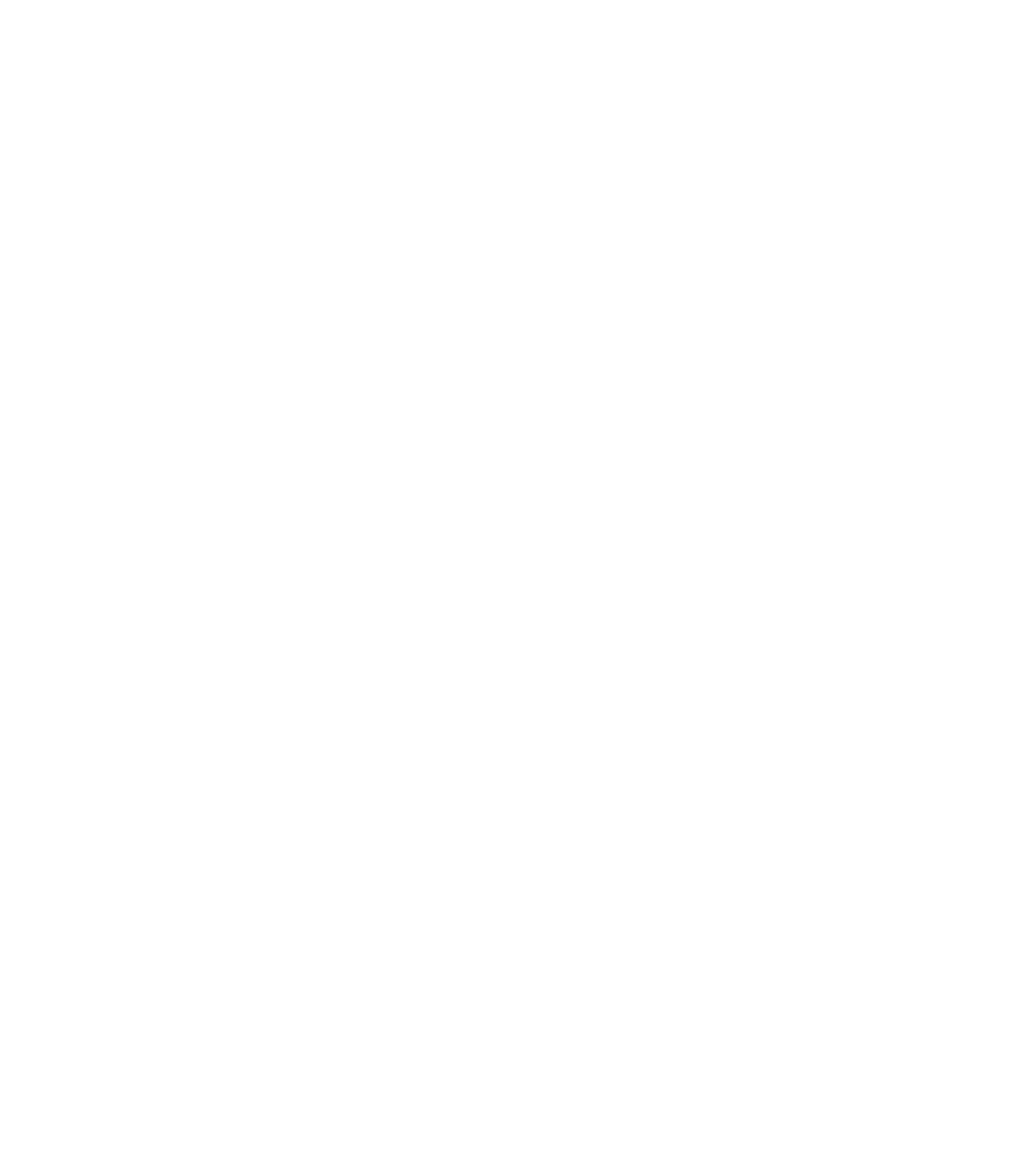
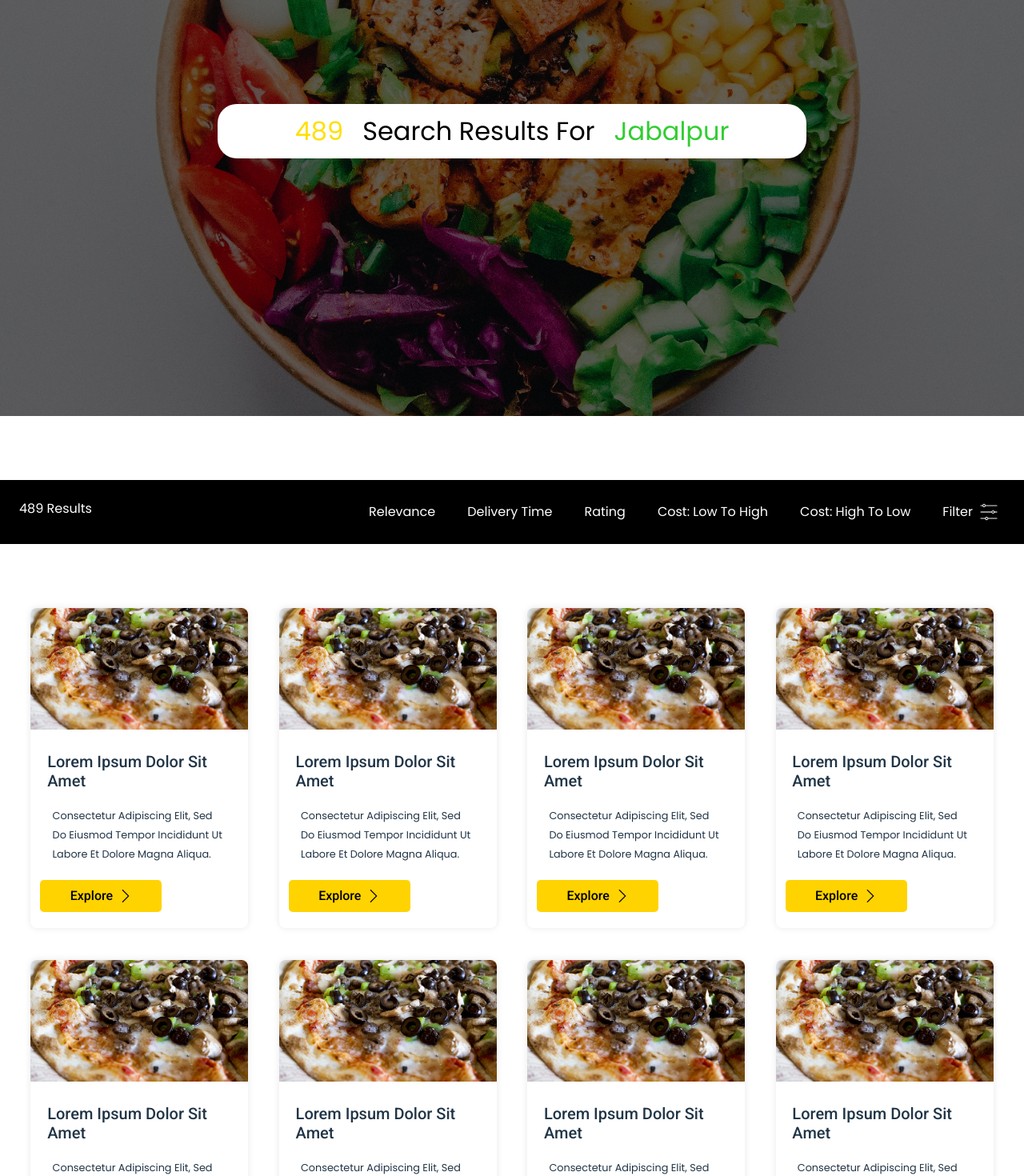
Before and after one commit to Anurag607/zwiggy, a React (Vite) app in the folder ui/: page /results in a window 1280 px wide. Before the commit this address had no page. Shown: the part 280-1750 px from the top of the page at 80% size. Before the commit the page ends 800 px from the top, so only its background shows below. Built offline with nearby package versions, Linux system fonts and the light colour scheme.

Commit message:
feat(ui) : Created Home Page; Restaurant Search Result Page; Cards For Food Items, Restaurants, Features and Categories; Minor Changes to Hero Section and Navbar

```diff
--- a/ui/src/App.tsx
+++ b/ui/src/App.tsx
@@ -50,7 +50,8 @@
         <Route path='/home' element={<Home />} />
         <Route path='/filter' element={<Filter />} />
         <Route path='/card' element={<Cards />} />
-        <Route path='/items' element={<SearchResult />} />
+        <Route path='/results' element={<SearchResult />} />
+        <Route path='/foodItems' element={<SearchResult />} />
       </Routes>
     </BrowserRouter>
   )
--- a/ui/src/components/cards/cards.module.css
+++ b/ui/src/components/cards/cards.module.css
@@ -116,6 +116,7 @@
   gap: 0.5rem;
   font-family: "Roboto", sans-serif;
   font-weight: 500;
+  color: #000000;
 }
 .RestaurantCardWrapper div .addToCart img {
   width: 1rem;
--- a/ui/src/components/cards/cards.module.scss
+++ b/ui/src/components/cards/cards.module.scss
@@ -100,6 +100,7 @@
             @include flex($gap : 0.5rem);
             font-family: 'Roboto', sans-serif;
             font-weight: 500;
+            color: #000000;
             img {
                 width: 1rem;
                 height: 1rem;
--- a/ui/src/components/cards/cards.tsx
+++ b/ui/src/components/cards/cards.tsx
@@ -1,5 +1,6 @@
 import React from 'react'
 import styles from './cards.module.css'
+import { Link } from 'react-router-dom'
 
 const placeholder = {
     heading: 'Lorem ipsum dolor sit amet',
@@ -15,10 +16,12 @@
                 <h3>{props.heading}</h3>
                 <p>{props.content}</p>
                 <div>
-                    <span className={styles.addToCart} id="addToCart">
-                        Explore
-                        <img src="/next.png" alt="addToCart" />
-                    </span>
+                    <Link to='/foodItems'>
+                        <span className={styles.addToCart} id="addToCart">
+                            Explore
+                            <img src="/next.png" alt="addToCart" />
+                        </span>
+                    </Link>
                 </div>
             </section>
         </div>
--- /dev/null
+++ b/ui/src/pages/foodItems/foodItems.module.scss
@@ -0,0 +1,114 @@
+@import url('https://fonts.googleapis.com/css2?family=Poppins:wght@300;400;500;600&family=Roboto:wght@400;500&display=swap');
+
+// background-color: #6b911b;
+// background-color: #819a20;
+// background-color: #d9d40c;
+// background-color: #fce205;
+// background-color: #bc815f;
+// background-color: #ffd300;
+
+@mixin flex($dir : row, $gap : 0rem) {
+    display: flex;
+    flex-direction: $dir;
+    justify-content: center;
+    align-items: center;
+    gap: $gap;
+}
+
+@mixin bg($url : '') {
+    background-image: url($url);
+    background-position: center;
+    background-repeat: no-repeat;
+    background-size: cover;
+}
+
+.searchresWrapper {
+    @include flex($dir : column);
+    max-width: 100vw;
+    height: auto;
+    .hero {
+        width: 100vw;
+        height: 100vh;
+        @include bg($url : '/bg3.jpg');
+        z-index: 0;
+        @include flex;
+        .cityName {
+            font-family: 'Poppins', sans-serif;
+            font-weight: 400;
+            color: #000000;
+            font-size: 2rem;
+            text-align: center;
+            @include flex($gap : 1rem);
+            background-color: #ffffff;
+            width: 57.5vw;
+            height: 2.25rem;
+            padding-block: 1rem;
+            border-radius: 1.5rem;
+            z-index: 1;
+            cursor: default;
+            margin-top: 5.5rem;
+            text-transform: capitalize;
+            .resNum {
+                color: #ffdf00;
+                @include flex($dir : column, $gap : 0.25rem);
+                padding: 0.5rem;
+                cursor: pointer;
+                transition: all 0.3s;
+                position: relative;
+                .overlay {
+                    width: 100%;
+                    height: 0.125rem;
+                    background-color: #fff;
+                    position: absolute;
+                    z-index: -1;
+                    transition: all 0.3s ease-in-out;
+                }
+            }
+            .resNum:hover {
+                color: white;
+                .overlay {
+                    height: 2.5rem;
+                    background-color: #ffdf00;
+                }
+            }
+            .resCity {
+                color: #32cd32;
+                @include flex($dir : column, $gap : 0.25rem);
+                padding: 0.5rem;
+                cursor: pointer;
+                transition: all 0.3s;
+                position: relative;
+                .overlay {
+                    width: 100%;
+                    height: 0.125rem;
+                    background-color: #fff;
+                    position: absolute;
+                    z-index: -1;
+                    transition: all 0.3s ease-in-out;
+                }
+            }
+            .resCity:hover {
+                color: white;
+                .overlay {
+                    height: 2.5rem;
+                    background-color: #32cd32;
+                }
+            }
+        }
+    }
+    .hero::after {
+        content: '';
+        position: absolute;
+        width: 100vw;
+        height: 100vh;
+        background-color: rgba(0,0,0,0.6);
+    }
+    .results {
+        padding-block: 5rem;
+        width: 100vw;
+        @include flex;
+        justify-content: space-evenly;
+        flex-wrap: wrap;
+        row-gap: 2.5rem;
+    }
+}
--- a/ui/src/pages/home/home.tsx
+++ b/ui/src/pages/home/home.tsx
@@ -92,7 +92,7 @@
                 <div className={styles['endorsement2']}>consectetur adipiscing elit sed do</div>
                 <form onSubmit={HandleSubmit} className={styles.search}>
                     <input type='search' name='search' id='search' value={search} onChange={HandleChange} className={styles['searchBar']}  placeholder='Search your City here' />
-                    <Link to='/items'>
+                    <Link to='/results'>
                         <input type='submit' name='searchSubmit' id='searchsubmit' value='Search' className={styles['searchSubmit']} />
                     </Link>
                 </form>
```
Also changed, not shown: ui/src/pages/foodItems/foodItems.tsx (added, +51 -0 lines), 1 other file (tests, documents, lock files or other folders).
